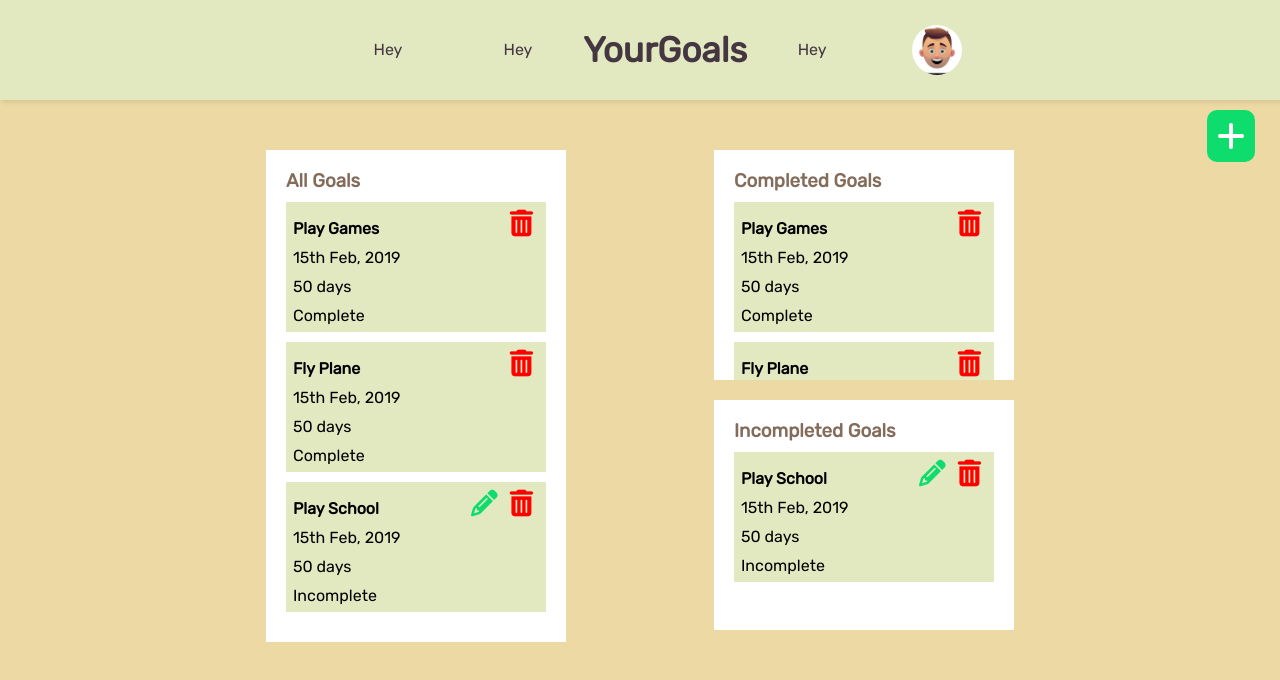
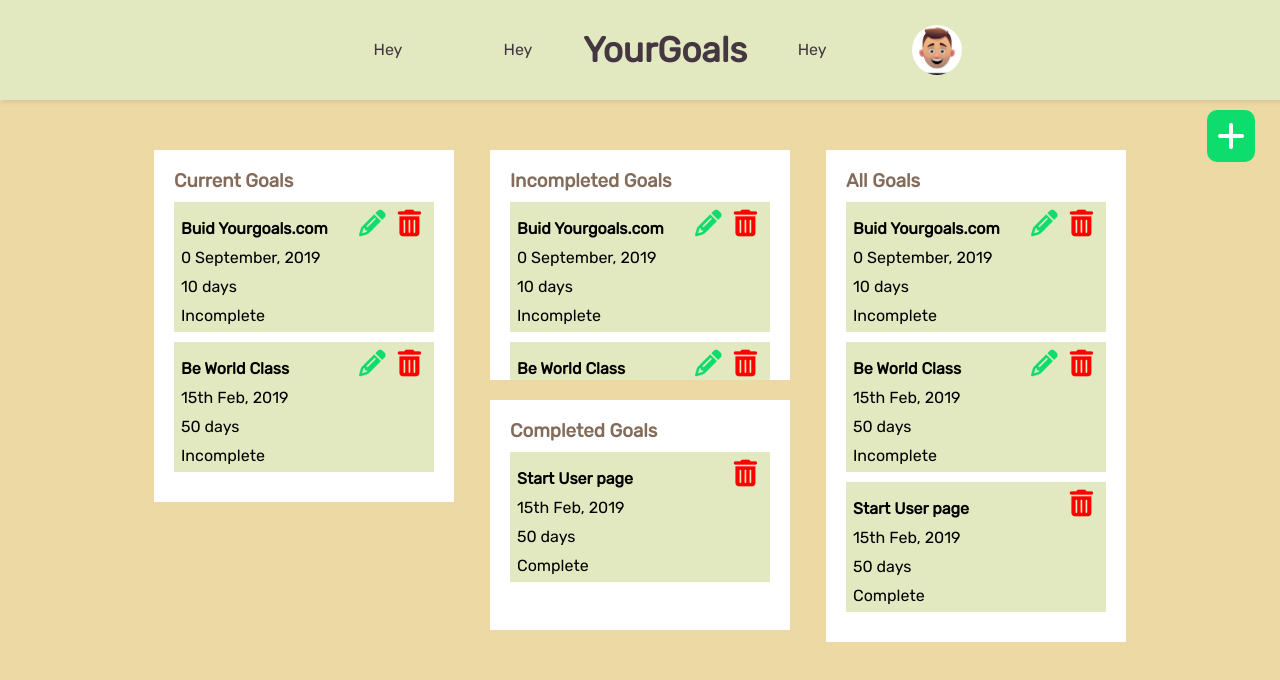
Before and after one commit to dillionmegida/your-goals, a React (Create React App) app in the folder client/: page /user in a window 1280 px wide. Shown: the top 680 px of the page. Built offline with nearby package versions, Linux system fonts and the light colour scheme.

Commit message:
Updated Dashboard

```diff
--- a/client/src/components/Users/Goals/CurrentGoals.js
+++ b/client/src/components/Users/Goals/CurrentGoals.js
@@ -1,39 +1,13 @@
 import React from 'react';
-import './style.css';
+import GoalsTemplate from './GoalsTemplate.js';
 
 let CurrentGoals = () => {
-	return (
-		<section className='GoalsSection CurrentGoals'>
-			<h3>Current Goals</h3>
-			<div className='Goal'>
-				<div className='GoalOptions'>
-					<button className='edit'>
-						<i className='fa fa-pencil fa-2x'></i>
-					</button>
-					<button className='trash'>
-						<i className='fa fa-trash fa-2x'></i>
-					</button>
-				</div>
-
-				<h4>Play Games</h4>
-				<p>Deadline: 15th Feb, 2019</p>
-				<p>Duration: 50days</p>
-				<p>Status: Complete</p>
-			</div>
-			<div className='Goal'>
-				<div className='GoalOptions'>
-					<button className='edit'>
-						<i className='fa fa-pencil fa-2x'></i>
-					</button>
-					<button className='trash'>
-						<i className='fa fa-trash fa-2x'></i>
-					</button>
-				</div>
-				<h4>Play Games</h4>
-				<p>Deadline: 15th Feb, 2019</p>
-				<p>Duration: 50days</p>
-			</div>
-		</section>
+	return(
+		<GoalsTemplate
+			DivHeight='80%'
+			Category='CurrentGoals'
+			CategoryName='Current Goals'
+		/>
 	)
 }
 
--- a/client/src/components/Users/Goals/GoalsTemplate.js
+++ b/client/src/components/Users/Goals/GoalsTemplate.js
@@ -2,27 +2,33 @@ import React from 'react';
 
 import './style.css';
 
+let Today = new Date();
+let FullDate = `${Today.getDay()} ${Today.getMonth()}, ${Today.getFullYear()}`;
+
 let Goals = [
 	{
-		key: 'Play Games',
-		title: 'Play Games',
-		deadline: '15th Feb, 2019',
-		duration: '50 days',
-		status: 'Complete'
+		key: 'Buid Yourgoals.com',
+		title: 'Buid Yourgoals.com',
+		deadline: '0 September, 2019',
+		duration: '10 days',
+		status: 'Incomplete',
+		current: true
 	},
 	{
 		key: 'Play Gamess',
-		title: 'Fly Plane',
+		title: 'Be World Class',
 		deadline: '15th Feb, 2019',
 		duration: '50 days',
-		status: 'Complete'
+		status: 'Incomplete',
+		current: true
 	},
 	{
 		key: 'Play Gamesaa',
-		title: 'Play School',
+		title: 'Start User page',
 		deadline: '15th Feb, 2019',
 		duration: '50 days',
-		status: 'Incomplete'
+		status: 'Complete',
+		current: false,
 	}
 ];
 
@@ -38,9 +44,12 @@ let TempCompletedGoals = Goals.filter(goal =>
 );
 
 let TempIncompletedGoals = Goals.filter(goal =>
-	goal.status == 'Incomplete'
+	goal.status === 'Incomplete'
 );
 
+let TempCurrentGoals = Goals.filter(goal =>
+	goal.current
+);
 
 let GoalsTemplate = props => {
 
@@ -62,6 +71,10 @@ let GoalsTemplate = props => {
 		case 'IncompletedGoals':
 		Category = TempIncompletedGoals;
 		break;
+
+		case 'CurrentGoals':
+		Category = TempCurrentGoals;
+		break;
 	}
 
 	{console.log(Category)}
@@ -70,11 +83,12 @@ let GoalsTemplate = props => {
 
 	return (
 		<section style={{height: props.DivHeight}} className={classes.join(' ')}>
+{console.log(FullDate)}
 
 			<h3>{CategoryName}</h3>
 			{
 				Category.map(goal =>
-					<div className='Goal'>
+					<div className='Goal' key={goal.key}>
 						<div className='GoalOptions'>
 							{
 								goal.edit ?
--- a/client/src/styles/User.css
+++ b/client/src/styles/User.css
@@ -1,5 +1,4 @@
 .Dashboard {
-	min-width: 100vw;
 	min-height: calc(100vh - 100px);
 	background-color: var(--color4);
 	padding: 50px 10vw;
--- a/client/src/views/User.js
+++ b/client/src/views/User.js
@@ -3,6 +3,7 @@ import { Link } from 'react-router-dom';
 import Layout from '../components/Layout/Layout';
 
 import AllGoals from '../components/Users/Goals/AllGoals';
+import CurrentGoals from '../components/Users/Goals/CurrentGoals';
 import CompletedGoals from '../components/Users/Goals/CompletedGoals';
 import IncompletedGoals from '../components/Users/Goals/IncompletedGoals.js';
 
@@ -16,11 +17,14 @@ let User = () => {
 					<i className='fa fa-plus fa-2x'></i>
 				</div>
 
+				<CurrentGoals />
+
+				<section className='CompAndIncomp'>
+					<IncompletedGoals />
+					<CompletedGoals />
+				</section>
+
 				<AllGoals />
-				<section className='CompAndIncomp'>
-					<CompletedGoals />
-					<IncompletedGoals />
-				</section>
 
 
 
```
